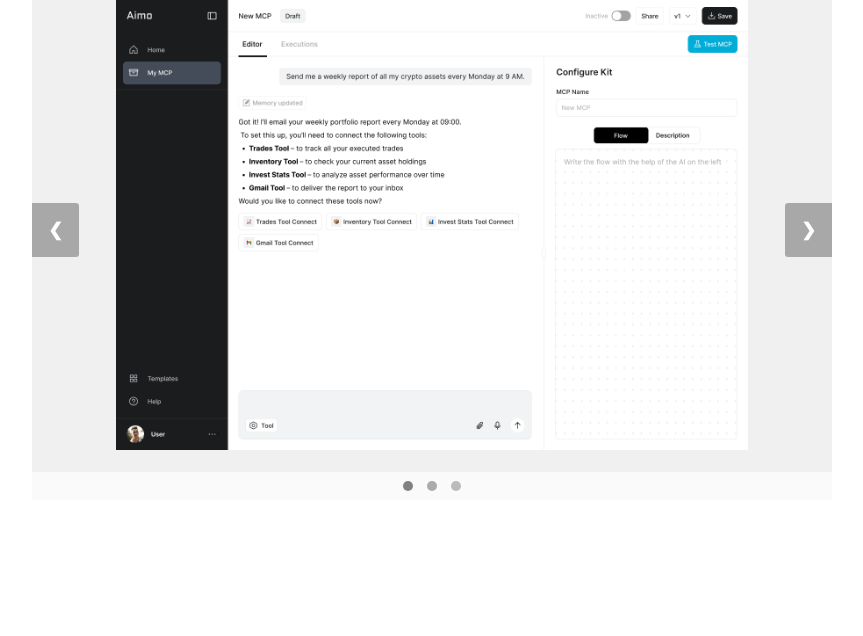
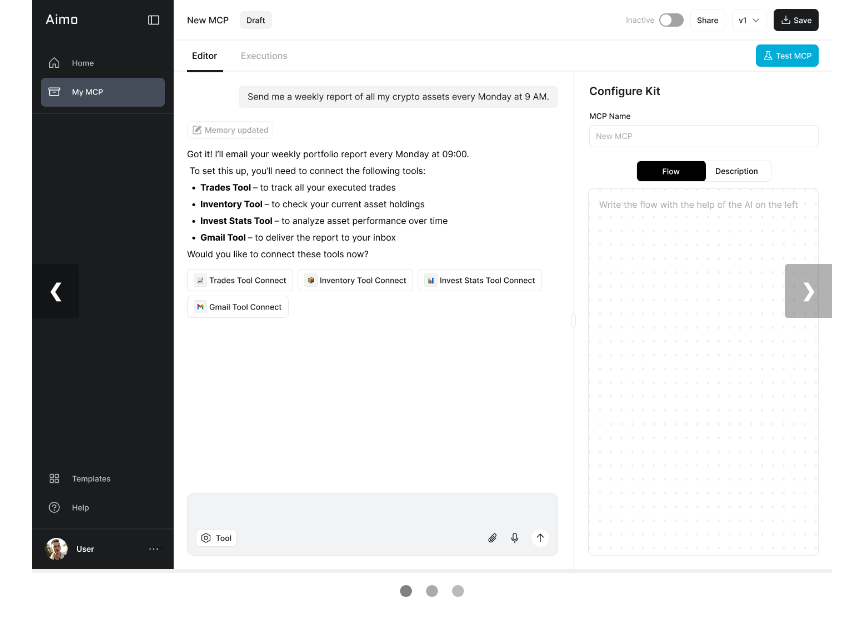
Before and after one commit to cooldaram/image-slider, a plain HTML site: page index.html in a window 1280 px wide. Shown: the whole page, without its empty margins (208-1071 px from the left). Drawn offline with Linux system fonts and the light colour scheme.

Commit message:
Update index.html

```diff
--- a/index.html
+++ b/index.html
@@ -13,8 +13,6 @@
 
         body {
             font-family: 'Arial', sans-serif;
-            height: 100%;
-            overflow: hidden; /* 스크롤 방지 */
         }
 
         .slider-container {
@@ -22,21 +20,17 @@
             position: relative;
             margin: auto;
             background-color: #f0f0f0;
-            /* 컨테이너가 화면에 맞도록 조정 */
-            height: calc(100vh - 30px);
-            max-height: 500px;
         }
 
         .slide {
             display: none;
             width: 100%;
-            height: 90%; /* 도트 네비게이션을 위한 공간 확보 */
             text-align: center; /* 이미지 중앙 정렬 */
         }
 
         .slide img {
             max-width: 100%;
-            max-height: 100%; /* 슬라이드 높이에 맞게 이미지 표시 */
+            max-height: 600px; /* 이미지 최대 높이 설정 */
             width: auto; /* 원본 이미지 비율 유지 */
             height: auto; /* 원본 이미지 비율 유지 */
             object-fit: contain; /* 컨테이너 내에 이미지 전체 표시 */
@@ -45,7 +39,7 @@
         .prev, .next {
             cursor: pointer;
             position: absolute;
-            top: 45%; /* 도트 위치 변경으로 살짝 위로 조정 */
+            top: 50%;
             width: auto;
             margin-top: -22px;
             padding: 16px;
@@ -69,17 +63,13 @@
 
         .dots-container {
             text-align: center;
-            padding: 5px;
-            position: absolute;
-            bottom: 0;
-            width: 100%;
-            background-color: rgba(255,255,255,0.7); /* 배경 추가로 가독성 향상 */
+            padding: 10px;
         }
 
         .dot {
             cursor: pointer;
-            height: 10px;
-            width: 10px;
+            height: 12px;
+            width: 12px;
             margin: 0 5px;
             background-color: #bbb;
             border-radius: 50%;
@@ -108,13 +98,12 @@
 
         <a class="prev" onclick="changeSlide(-1)">&#10094;</a>
         <a class="next" onclick="changeSlide(1)">&#10095;</a>
+    </div>
 
-        <!-- 도트 네비게이션을 슬라이더 컨테이너 안으로 이동 -->
-        <div class="dots-container">
-            <span class="dot" onclick="currentSlide(1)"></span>
-            <span class="dot" onclick="currentSlide(2)"></span>
-            <span class="dot" onclick="currentSlide(3)"></span>
-        </div>
+    <div class="dots-container">
+        <span class="dot" onclick="currentSlide(1)"></span>
+        <span class="dot" onclick="currentSlide(2)"></span>
+        <span class="dot" onclick="currentSlide(3)"></span>
     </div>
 
     <script>
@@ -153,16 +142,6 @@
             slides[slideIndex-1].style.display = "block";
             dots[slideIndex-1].className += " active";
         }
-
-        // 노션 임베딩 높이 자동 조정을 위한 메시지 전송
-        window.addEventListener('load', function() {
-            if (window.parent) {
-                window.parent.postMessage({
-                    type: 'resize-height',
-                    height: document.body.scrollHeight
-                }, '*');
-            }
-        });
     </script>
 </body>
 </html>
```
